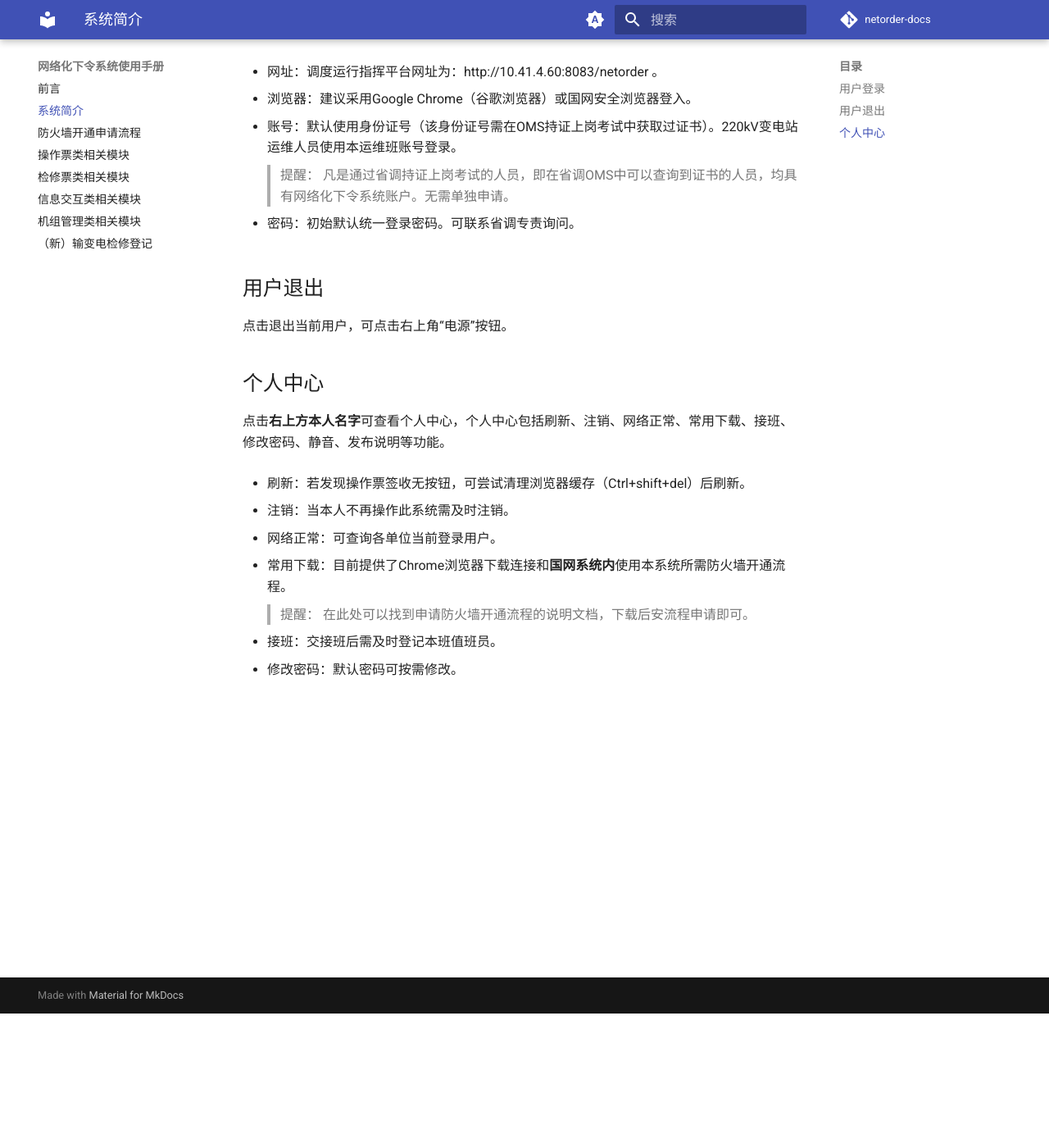
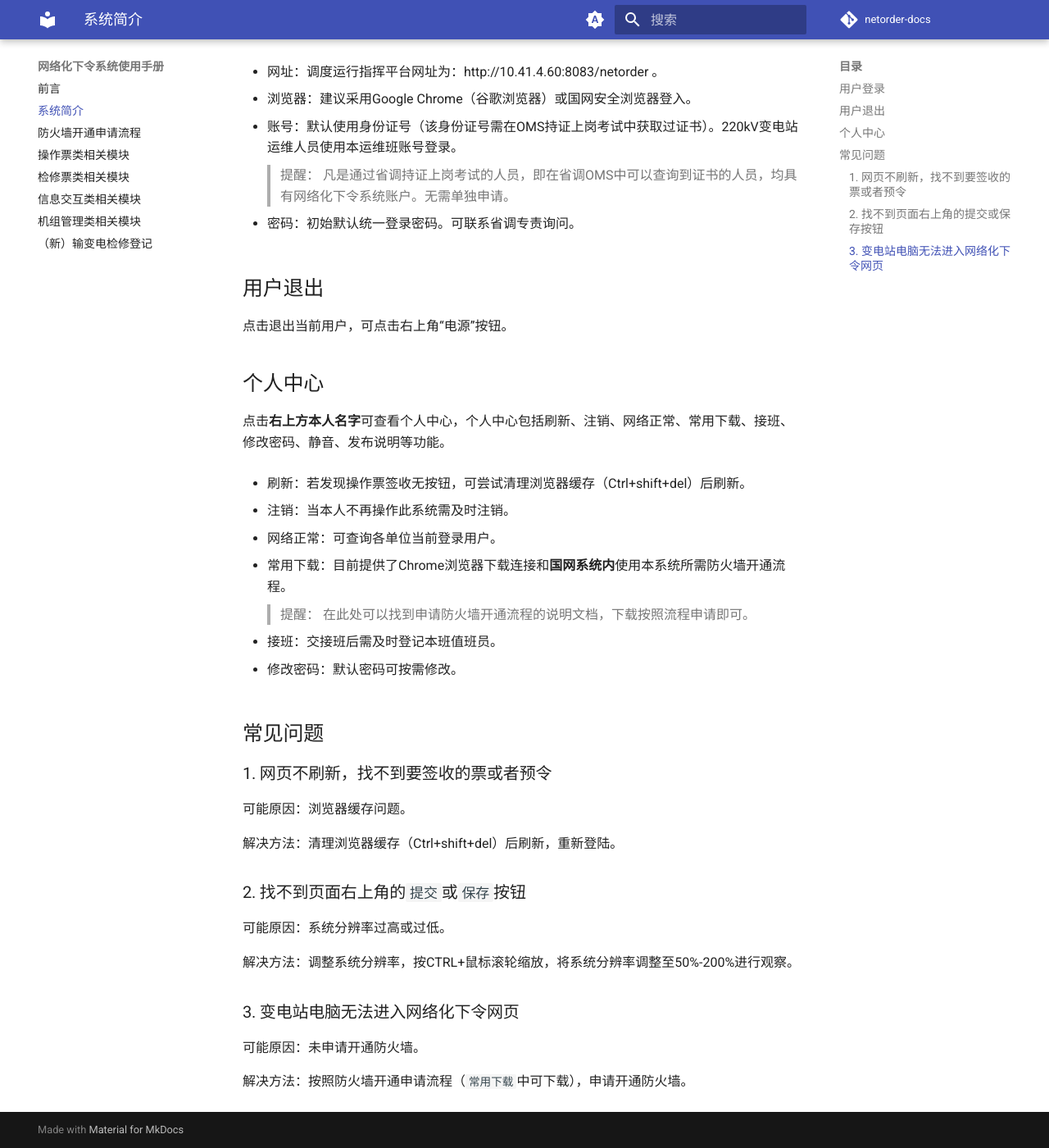
Before and after one commit to majiaqifg/netorder-docs, an MkDocs documentation site: the page built from docs/系统简介.md, in a window 1280 px wide and 1400 px high, scrolled down 164 px. Shown: the whole window at 82% size. Built offline with MkDocs 1.6.1 and Material for MkDocs 9.7.7, drawn with Linux system fonts in a browser that asks for light colours; comment, search, counter and statistics services are not loaded.

Commit message:
增加常见问题

```diff
--- a/docs/系统简介.md
+++ b/docs/系统简介.md
@@ -29,8 +29,28 @@
 
 - 常用下载：目前提供了Chrome浏览器下载连接和**国网系统内**使用本系统所需防火墙开通流程。
 >提醒：
->在此处可以找到申请防火墙开通流程的说明文档，下载后安流程申请即可。
+>在此处可以找到申请防火墙开通流程的说明文档，下载按照流程申请即可。
 
 - 接班：交接班后需及时登记本班值班员。
 
 - 修改密码：默认密码可按需修改。
+
+## 常见问题
+
+### 1. 网页不刷新，找不到要签收的票或者预令
+
+可能原因：浏览器缓存问题。
+
+解决方法：清理浏览器缓存（Ctrl+shift+del）后刷新，重新登陆。
+
+### 2. 找不到页面右上角的`提交`或`保存`按钮
+
+可能原因：系统分辨率过高或过低。
+
+解决方法：调整系统分辨率，按CTRL+鼠标滚轮缩放，将系统分辨率调整至50%-200%进行观察。
+
+### 3. 变电站电脑无法进入网络化下令网页
+
+可能原因：未申请开通防火墙。
+
+解决方法：按照防火墙开通申请流程（`常用下载`中可下载），申请开通防火墙。
```
Also changed, not shown: docs/index.md (+9 -0 lines), site/404.html, site/index.html, site/信息交互类相关模块/index.html, site/操作票类相关模块/index.html, site/机组管理类相关模块/index.html, site/检修票类相关模块/index.html, site/系统简介/index.html, site/防火墙开通申请流程/index.html, site/（新）输变电检修登记/index.html.
